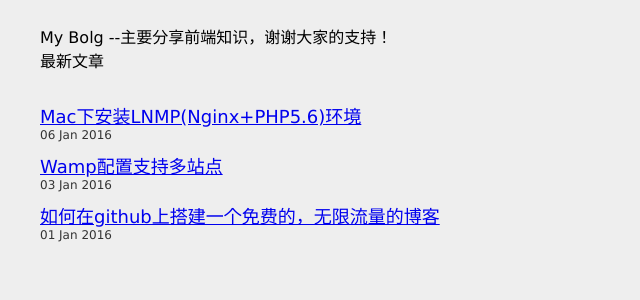
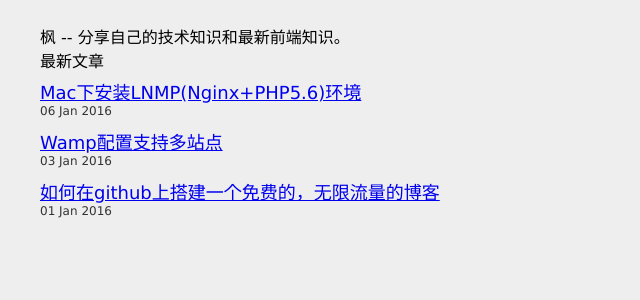
Before and after one commit to luozyiii/blog, a Jekyll site: the page built from index.html, in a window 1280 px wide. Shown: the top 300 px of the page, without its empty margins (0-640 px from the left). Built offline with Jekyll 4.4.1, drawn with Linux system fonts in a browser that asks for light colours.

Commit message:
更新博客名字

```diff
--- a/css/blog.css
+++ b/css/blog.css
@@ -5,12 +5,16 @@
 	margin: 0 auto;
 	background-color: #eee;
 }
-.blog-header {
+.blog-header h2 {
 	width: 100%;
-	height: 100px;
+	height: 50px;
+	font-size: 24px;
 }
 .blog-content {
 	width: 100%;
+}
+.blog-type {
+	height: 0px;
 }
 /*列表*/
 .article-ul {
--- a/index.html
+++ b/index.html
@@ -1,19 +1,19 @@
 ---
 layout: default
-title: My Bolg --主要分享前端知识，谢谢大家的支持！
+title: 枫 -- 分享自己的技术知识和最新前端知识。
 ---
 
 <header class="box-header">
 	<h2>{{ page.title }}</h2>
 </header><!-- /header -->
 
-<p>最新文章</p>
+<h3 class="blog-type">最新文章</h3>
 <div class="blog-content">
 	<ul class="article-ul">
 		{% for post in site.posts %}
 		<li class="article-li">
 			<div class="title">
-				<a href="{{ site.baseurl }}{{ post.url }}">{{ post.title }}</a>
+				<a href="{{ site.baseurl }}{{ post.url }}" target="_blank">{{ post.title }}</a>
 			</div>
 			<div class="update-time">
 				{{ post.date | date_to_string }}
```
